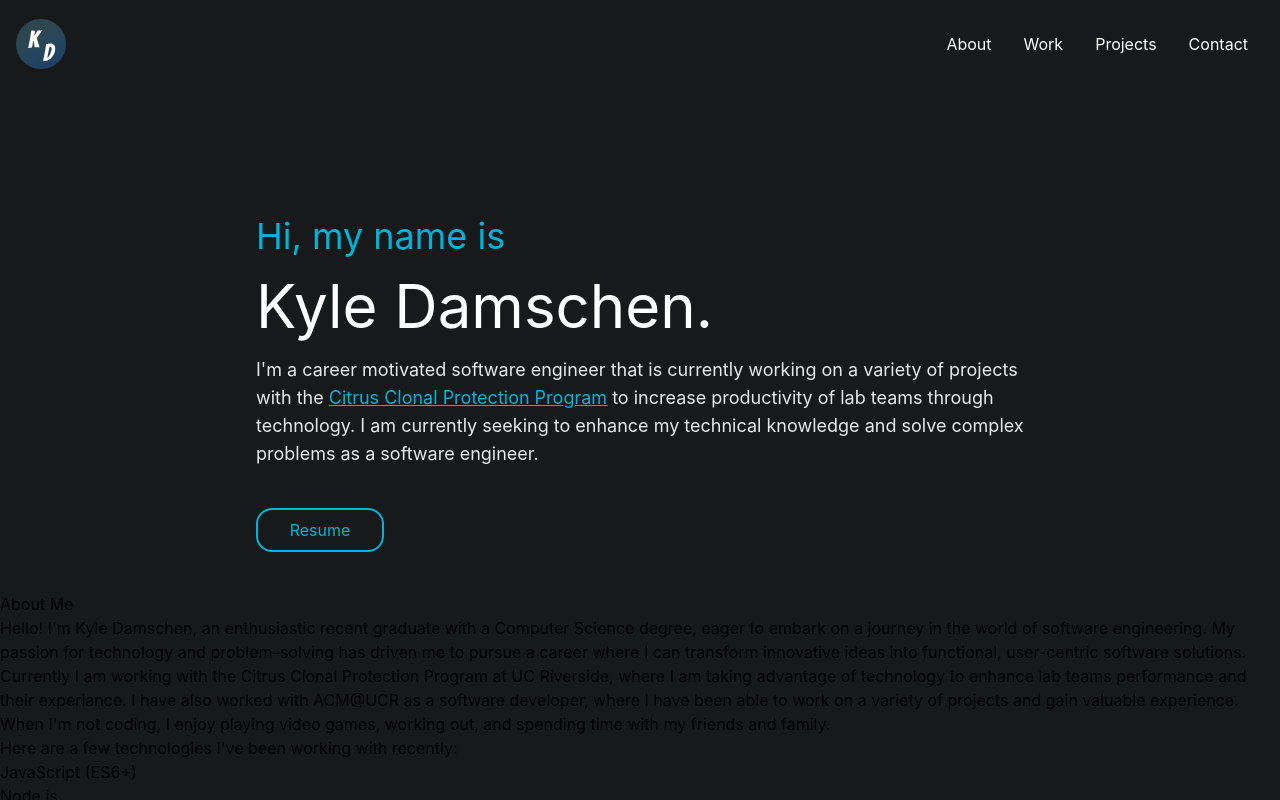
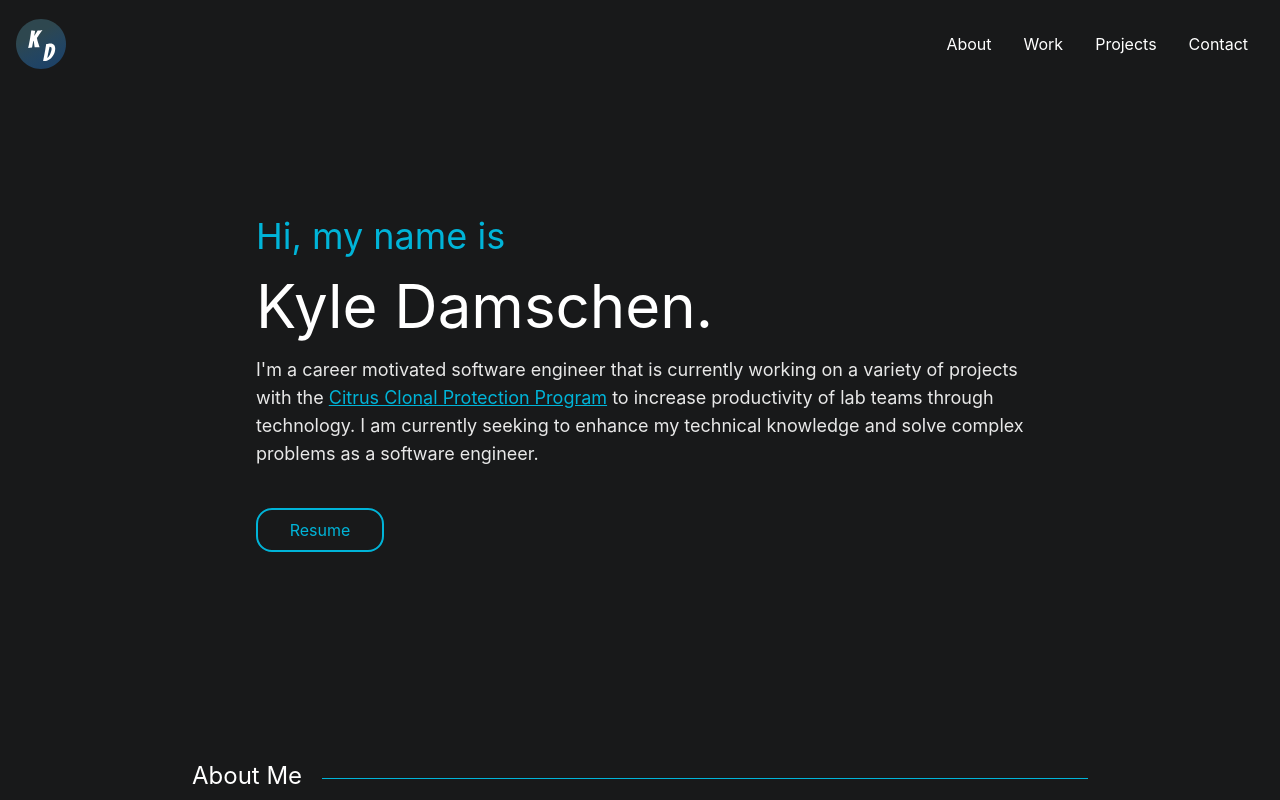
Before and after one commit to kninja99/Portfolio-Website, a Vue app in the folder frontend/: page / in a window 1280 px wide. Built offline with nearby package versions, Linux system fonts and the light colour scheme.

Commit message:
basic styling for about me

```diff
--- a/frontend/src/assets/tailwind.css
+++ b/frontend/src/assets/tailwind.css
@@ -9,3 +9,9 @@
 #app {
     font-family: 'Inter', sans-serif;
 }
+
+ul li:before {
+    content: "▹";
+    padding-right: 8px;
+    color: #00b4d8;
+}
--- a/frontend/src/components/About.vue
+++ b/frontend/src/components/About.vue
@@ -1,41 +1,54 @@
-<template>
-  <div>
-    <div>
-      <h1>About Me</h1>
-      <p>
+<template class="w-screen">
+  <div
+    class="text-dark-white flex flex-col mt-36 mx-12 items-center justify-center"
+  >
+    <div class="max-w-4xl">
+      <SectionHeader title="About Me" />
+      <p class="mb-3">
         Hello! I'm Kyle Damschen, an enthusiastic recent graduate with a
         Computer Science degree, eager to embark on a journey in the world of
         software engineering. My passion for technology and problem-solving has
         driven me to pursue a career where I can transform innovative ideas into
         functional, user-centric software solutions.
       </p>
-      <p>
+      <p class="mb-3">
         Currently I am working with the Citrus Clonal Protection Program at UC
         Riverside, where I am taking advantage of technology to enhance lab
         teams performance and their experiance. I have also worked with ACM@UCR
         as a software developer, where I have been able to work on a variety of
         projects and gain valuable experience.
       </p>
-      <p>
-        When I'm not coding, I enjoy playing video games, working out, and
-        spending time with my friends and family.
+      <p class="mb-3">
+        Here are a few technologies I've been working with recently:
       </p>
-      <p>Here are a few technologies I've been working with recently:</p>
-      <ul>
+      <div class="flex sm:w-3/6 sm:justify-evenly">
+        <ul class="mx-1 my-2">
           <li>JavaScript (ES6+)</li>
           <li>Node.js</li>
           <li>Python</li>
           <li>C++</li>
+        </ul>
+        <ul class="mx-1 my-2">
           <li>HTML & CSS</li>
           <li>Git</li>
           <li>SQL</li>
         </ul>
       </div>
     </div>
+    <img
+      class="w-64"
+      src="../assets/imgs/Personal_Photo.jpg"
+      alt="personal Photo"
+    />
+  </div>
 </template>
 
 <script>
+import SectionHeader from './SectionHeader.vue';
 export default {
   name: 'About',
+  components: {
+    SectionHeader,
+  },
 };
 </script>
--- /dev/null
+++ b/frontend/src/components/SectionHeader.vue
@@ -0,0 +1,23 @@
+<template>
+  <h1
+    class="mx-0 mt-[10px] mb-[20px] border-b-[1px] border-light-blue leading-[1em]"
+  >
+    <span
+      class="text-2xl text-white bg-dark-gray pr-5 py-[0px] top-[14px] relative"
+      >{{ title }}</span
+    >
+  </h1>
+  <template />
+</template>
+
+<script>
+export default {
+  name: 'AboutMe',
+  props: {
+    title: {
+      type: String,
+      required: true,
+    },
+  },
+};
+</script>
```
Also changed, not shown: frontend/src/assets/imgs/Personal_Photo.jpg (added). Lines whose indentation alone changed are shown as unchanged.
